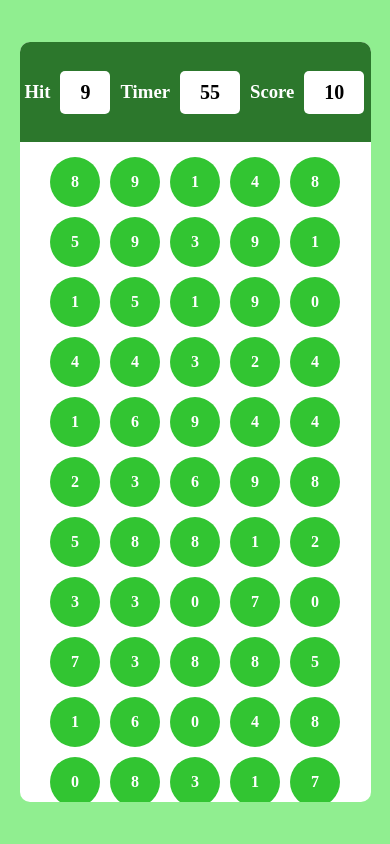
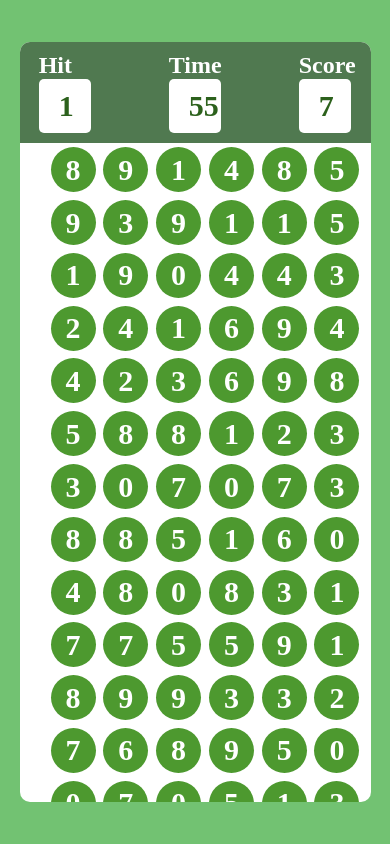
Before and after one commit to basurajp/Buble-game, a plain HTML site: page index.html in a window 390 px wide. Drawn offline with Linux system fonts and the light colour scheme.

Commit message:
bubble game done once again mobile keeing in minf

```diff
--- a/app.js
+++ b/app.js
@@ -1,55 +1,54 @@
 function makeBubble() {
   var clutter = "";
 
-  for (var i = 0; i <= 150; i++) {
+  for (var i = 1; i < 300; i++) {
     clutter += `<div class="bubble">${Math.floor(Math.random() * 10)}</div>`;
   }
 
-  document.querySelector(".pbottom").innerHTML = clutter;
+  document.querySelector(".pbtm").innerHTML = clutter;
 }
-
 makeBubble();
 
-var timer = 60;
+// bubble part is done using loops for and randon Number function
 
-function runTimer() {
-  var timerint = setInterval(function () {
-    if (timer > 0) {
-      timer--;
-
-      document.querySelector("#timmer").textContent = timer;
+var timmer = 60;
+function runRimmer() {
+  var timmerclear = setInterval(function () {
+    if (timmer > 0) {
+      timmer--;
+      document.querySelector("#timerVal").textContent = timmer;
     } else {
-
-      clearInterval(timerint);
-      document.querySelector('.pbottom').innerHTML=`<h1>GAME OVER </h1>` // later added this
+      clearInterval(timmerclear);
+      document.querySelector(".pbtm").innerHTML =`<h1>Game Over</h1>`
     }
   }, 1000);
 }
 
-runTimer();
-var ranqNumHit;
-function hitval() {
-  ranqNumHit = Math.floor(Math.random() * 10);
-  document.querySelector("#hitval").textContent = ranqNumHit;
+runRimmer();
+
+//  timmer function is done
+var rn;
+function getnewhit() {
+  rn = Math.floor(Math.random() * 10);
+  document.querySelector("#hhitVal").textContent = rn;
 }
 
-hitval();
+getnewhit();
 
 var score = 0;
 
-function increasScore() {
+function increaseScore() {
   score += 10;
-  document.querySelector("#scoreVal").textContent = score;
+  document.querySelector("#scorval").textContent = score;
 }
 
-increasScore();
+// increaseScore();  score increase of 10  done
 
-// event bubbling
-document.querySelector(".pbottom").addEventListener("click", function (dets) {
-  var  clicednum =Number(dets.target.textContent);
-  if (ranqNumHit===clicednum){
-    increasScore();
+document.querySelector(".pbtm").addEventListener("click", function (dets) {
+  var clikedNum = Number(dets.target.textContent);
+  if (clikedNum === rn) {
+    increaseScore();
     makeBubble();
-    hitval()
+    getnewhit();
   }
 });
--- a/index.html
+++ b/index.html
@@ -9,32 +9,34 @@
 </head>
 
 <body>
+
     <div class="main">
         <div class="panel">
             <div class="ptop">
                 <div class="elem">
-                    <h3>Hit</h3>
-                    <div class="box" id="hitval">5</div>
+                    <h2>Hit</h2>
+                    <div class="box" id="hhitVal">5</div>
                 </div>
-
                 <div class="elem">
-                    <h3>Timer</h3>
-                    <div class="box" id="timmer">60</div>
+                    <h2>Time</h2>
+                    <div class="box" id="timerVal"></div>
                 </div>
-
                 <div class="elem">
-                    <h3>Score</h3>
-                    <div class="box" id="scoreVal">7</div>
+                    <h2>Score</h2>
+                    <div class="box" id="scorval">7</div>
                 </div>
             </div>
 
-            <div class="pbottom">
+<div class="pbtm">
 
 
-            </div>
+
+
+
+</div>
+
         </div>
     </div>
-
 
 
 
--- a/style.css
+++ b/style.css
@@ -2,6 +2,7 @@
     margin: 0;
     padding: 0;
     box-sizing: border-box;
+    /* background-color: red; */
 }
 
 html,
@@ -10,10 +11,11 @@ body {
     width: 100%;
 }
 
+
 .main {
     width: 100%;
     height: 100%;
-    background-color: lightgreen;
+    background-color: rgb(114, 194, 114);
     display: flex;
     align-items: center;
     justify-content: center;
@@ -22,88 +24,64 @@ body {
 .panel {
     width: 90%;
     height: 90%;
-    background-color: #fff;
+    background-color: white;
     border-radius: 10px;
     overflow: hidden;
+
 }
 
 .ptop {
-    padding: 0 30%;
-    height: 100px;
     width: 100%;
-    background-color: rgb(44, 119, 44);
+    height: 12vh;
+    background-color: rgb(80, 121, 80);
     display: flex;
+    align-items: center;
+    gap: 10vw;
+    /* padding-right: 100px; */
+    justify-content: space-around;
     color: white;
-    align-items: center;
-    justify-content: space-between;
+}
+
+.elem {
+    width: 15%;
 
 }
 
+.box {
+    background-color: white;
+    border-radius: 5px;
+    padding: 10px;
+    color: rgb(44, 97, 28);
+    font-size: 30px;
+    font-weight: bold;
+    padding-left: 20px;
 
-.elem {
-    /* width: 10%; */
-    display: flex;
-    gap: 10px;
-    /* background-color: red; */
-    align-items: center;
-    padding-right: 10px;
 }
 
-.elem h2 {
-    font-weight: 600;
-    font-style: 22px;
-}
+.pbtm {
+    width: 100%;
+    height: calc(100% - 12vh);
+    /* background-color: red; */
+    display: flex;
+    flex-wrap: wrap;
+    margin-left: 10px;
+    justify-content: center;
+    align-items: center;
 
-
-.box {
-    padding: 10px 20px;
-    background-color: #fff;
-    border-radius: 5px;
-    color: black;
-    font-weight: 600;
-    font-size: 20px;
-}
-
-.pbottom {
-    height: calc(100% - 100px);
-    width: 100%;
-    /* background-color: red; */
-    padding: 15px;
-    display: flex;
-    gap: 10px;
-    flex-wrap: wrap;
-    align-items: center;
-    justify-content: center;
 }
 
 .bubble {
-    width: 50px;
-
-    height: 50px;
-    background-color: rgb(50, 197, 50);
-    color: white;
+    height: 45px;
+    width: 45px;
+    background-color: rgb(77, 153, 47);
     border-radius: 50%;
+    margin: 1vw;
     display: flex;
     align-items: center;
     justify-content: center;
-    font-weight: 800;
-}
-
-.bubble:hover{
-    cursor: pointer;
-    background-color: rgb(17, 102, 17);
-}
-
-
-@media (max-width:500px) {
-    .ptop {
-        justify-content: star;
-        /* background: red; */
-        padding-left: 5px;
-    }
-.bubble{
-    padding-left: 0;
-}
+    color: white;
+    font-size: 30px;
+    font-weight: bold;
 
 
 }
```
